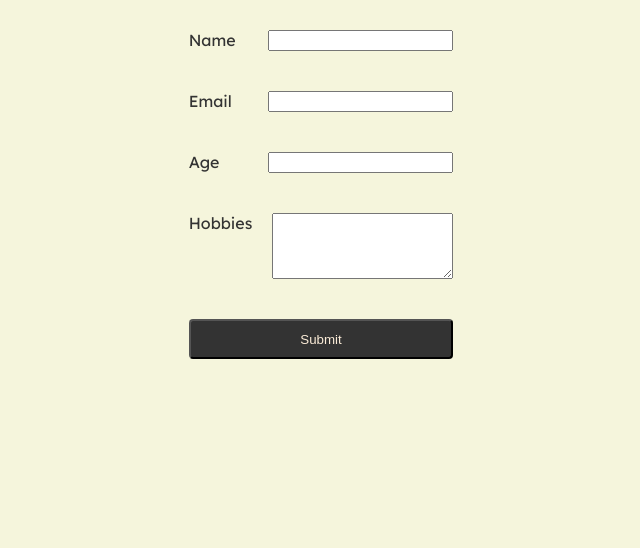
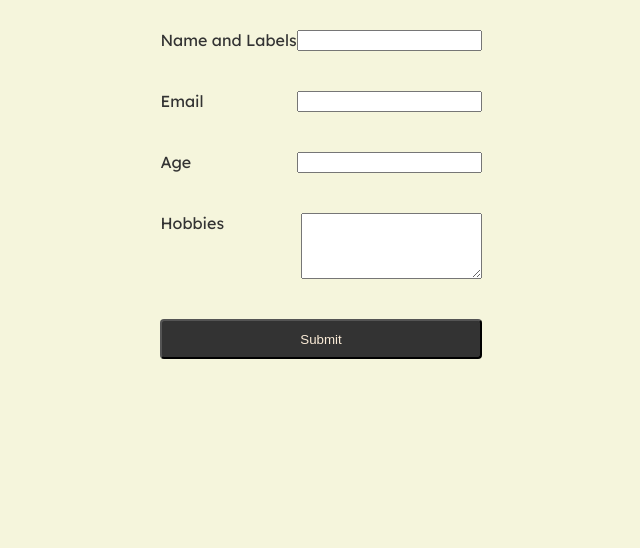
Before and after one commit to uxprateek/Percy_setup, a website: page index.html in a window 1280 px wide. Shown: the part 252-800 px from the top of the page, without its empty margins (319-959 px from the left). Drawn offline with Linux system fonts and the light colour scheme.

Commit message:
Update index.html

```diff
--- a/index.html
+++ b/index.html
@@ -55,7 +55,7 @@
     <h2>User Details</h2>
     <form>
         <div class="row" >
-            <label for="name">Name</label>
+            <label for="name">Name and Labels</label>
             <input type="text" id="name" name="name" required>
         </div>
         <div class="row" >
```
